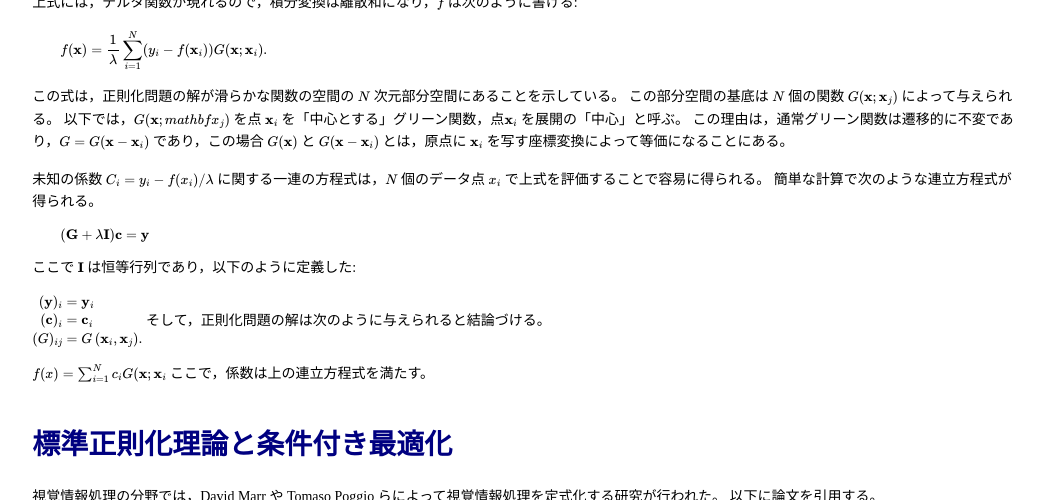
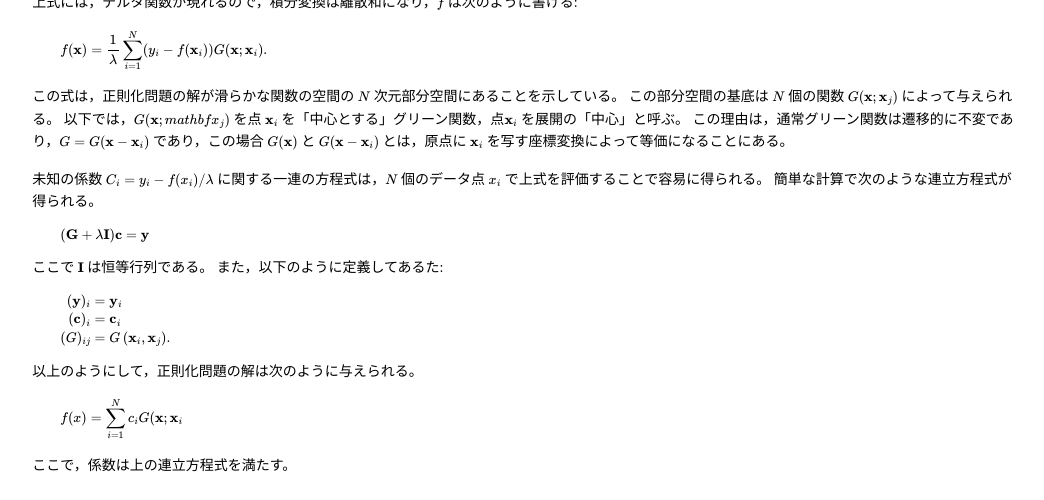
Before and after one commit to project-ccap/project-ccap.github.io, a Jekyll site: the page built from 2023DaSiC/supp_variation.md, in a window 1280 px wide and 900 px high, scrolled down 871 px, cut to the strip 0-500 px from the top of the window. Shown: the whole strip, without its empty margins (115-1159 px from the left). Built offline with Jekyll 4.4.1, drawn with Linux system fonts in a browser that asks for light colours.

Commit message:
Add files via upload

```diff
--- a/2023DaSiC/supp_variation.md
+++ b/2023DaSiC/supp_variation.md
@@ -85,19 +85,23 @@ $$
 (\mathbf{G}+\lambda\mathbf{I})\mathbf{c}=\mathbf{y}
 $$
 
-ここで $\mathbf{I}$ は恒等行列であり，以下のように定義した:<!-- where mathbfI is the identity matrix, and we have defined -->
+ここで $\mathbf{I}$ は恒等行列である。
+また，以下のように定義してあるた:<!-- where mathbfI is the identity matrix, and we have defined -->
 
 $$\begin{aligned}
 (\mathbf{y})_{i} &= \mathbf{y}_{i}\\
 (\mathbf{c})_{i} &= \mathbf{c}_{i}\\
 (G)_{ij}         &= G\left(\mathbf{x}_{i},\mathbf{x}_{j}\right).
 \end{aligned}$$
-そして，正則化問題の解は次のように与えられると結論づける。<!-- We then conclude that the solution to the regularization problem is given by -->
+
+以上のようにして，正則化問題の解は次のように与えられる。<!-- We then conclude that the solution to the regularization problem is given by -->
 
 $$
 f(x)=\sum_{i=1}^{N}c_i G(\mathbf{x};\mathbf{x}_{i}
 $$
-ここで，係数は上の連立方程式を満たす。<!-- where the coefficients satisfy the linear system (6). -->
+
+ここで，係数は上の連立方程式を満たす。
+<!-- where the coefficients satisfy the linear system (6). -->
 
 <!-- しかし，この式は，最小化問題の完全な解ではないことに気づく。
 実際，演算子 P のヌル空間にあるすべての関数は，汎関数の平滑化項からは「見えない」ので，先ほどの展開は P のヌル空間にある項を加えた解となる。
```
